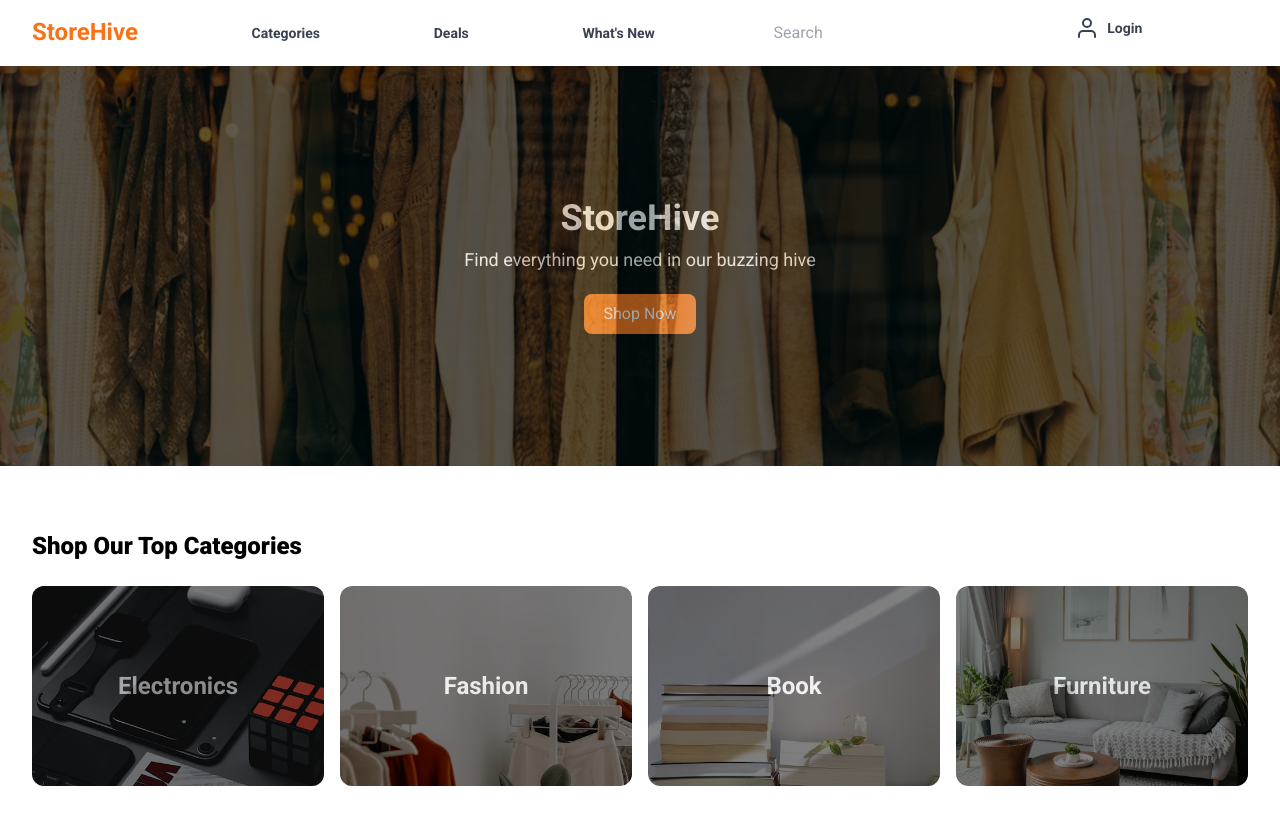
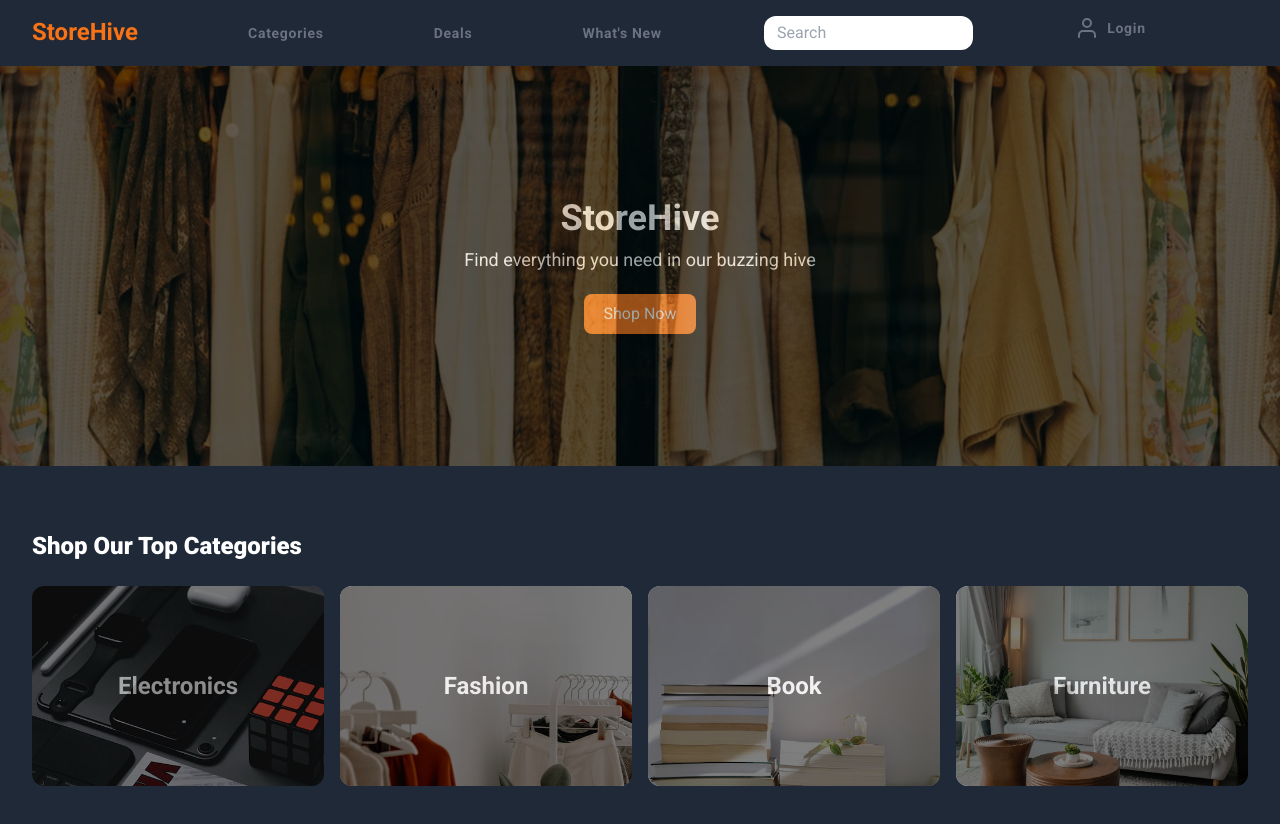
Before and after one commit to bineetNaidu/storehive, a Next.js app: page / in a window 1280 px wide. Shown: the top 824 px of the page. Built offline with nearby package versions, Linux system fonts and the light colour scheme; no server answers.

Commit message:
🎉 UI improvements

```diff
--- a/src/components/Layout.tsx
+++ b/src/components/Layout.tsx
@@ -21,7 +21,9 @@ export const Layout: FC<{
         />
         <link rel="icon" href="/thirteen.svg" />
       </Head>
-      <main className={`min-h-screen h-full ${roboto.className}`}>
+      <main
+        className={`min-h-screen h-full ${roboto.className} font-serif bg-gray-800 text-white`}
+      >
         <Navbar />
         {children}
       </main>
--- a/src/components/Navbar.tsx
+++ b/src/components/Navbar.tsx
@@ -10,7 +10,7 @@ type ButtonProps = {
 
 const Button: FC<ButtonProps> = ({ tittle, icon }) => {
   return (
-    <button className="flex items-center justify-center text-gray-700 hover:text-orange-500 transition-all text-sm font-semibold">
+    <button className="flex items-center justify-center text-gray-500 hover:text-orange-300 transition-all text-sm font-semibold tracking-wider">
       {!!icon && <span>{icon}</span>}
       <span className="ml-2">{tittle}</span>
     </button>
@@ -35,8 +35,7 @@ export const Navbar: FC = () => {
         <input
           placeholder="Search"
           type="text"
-          className="border border-orange-400 border-transparent hover:border-orange-700 rounded-xl px-3 py-1 transition-all focus:outline-none focus:ring-2 focus:ring-orange-500 focus:border-transparent focus:ring-opacity-50 focus:ring-offset-2 focus:ring-offset-orange-200 focus:ring-offset-opacity-50
-					"
+          className="border border-orange-400 border-transparent hover:border-orange-700 rounded-xl px-3 py-1 transition-all focus:outline-none focus:ring-2 focus:ring-orange-500 focus:border-transparent focus:ring-opacity-50 focus:ring-offset-2 focus:ring-offset-orange-200 focus:ring-offset-opacity-50"
         />
         <div className="flex gap-4">
           {isLoaded && isSignedIn ? (
--- a/src/components/ProductCard.tsx
+++ b/src/components/ProductCard.tsx
@@ -9,7 +9,7 @@ type Props = {
 
 export const ProductCard: FC<Props> = ({ product }) => {
   return (
-    <article className="h-fit flex flex-col justify-between p-4 border border-gray-200 rounded-lg transition duration-300 ease-in-out hover:shadow-lg hover:border-gray-300">
+    <article className="h-fit flex flex-col justify-between rounded-lg transition duration-300 ease-in-out hover:shadow-2xl">
       <Link href={`/product/${product.id}`}>
         <div className="flex-auto ">
           <Image
```
